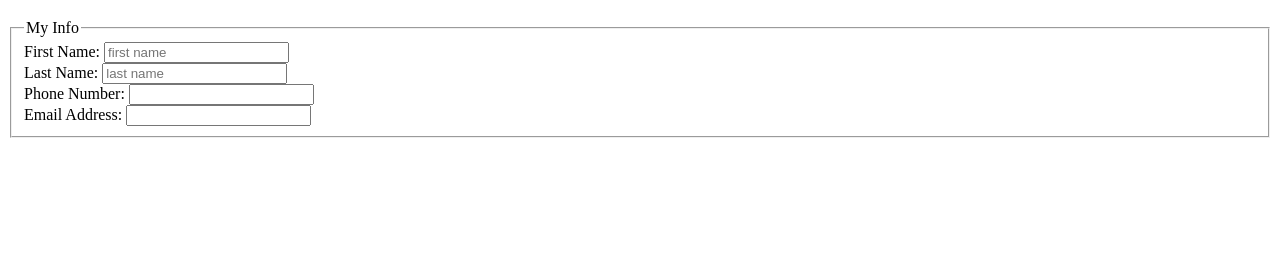
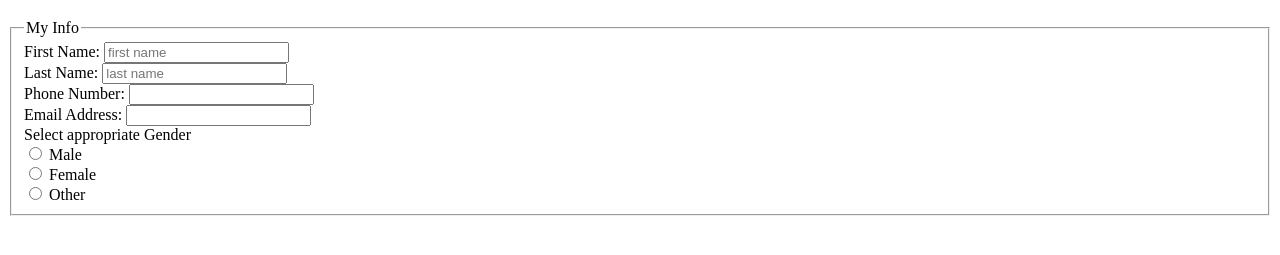
Before and after one commit to Joe-Valente/lab4, a plain HTML site: page index.html in a window 1280 px wide. Shown: the part 61-316 px from the top of the page. Drawn offline with Linux system fonts and the light colour scheme.

Commit message:
added gender radio buttons

```diff
--- a/index.html
+++ b/index.html
@@ -1,5 +1,5 @@
 <!DOCTYPE html>
-<html>
+<html lang="en">
 <head>
   <meta charset="UTF-8">
   <title>ITMD-361 Lab 4</title>
@@ -21,6 +21,17 @@
       <div>
         <label>Email Address: <input type="email" id="email" name="email_field" ></label>
       </div>
+      <div>
+        <label><input type="hidden" name="hidden_field"></label>
+      </div>
+      <div>
+        <label for="Gender"> Select appropriate Gender</label>
+      </div>
+      <div>
+        <input type="radio" name="gender_field" value="male"> Male<br>
+        <input type="radio" name="gender_field" value="female"> Female<br>
+        <input type="radio" name="gender_field" value="other"> Other <br>
+      </div>
     </fieldset>
   </form>
 </body>
```
Lines whose indentation alone changed are shown as unchanged.
